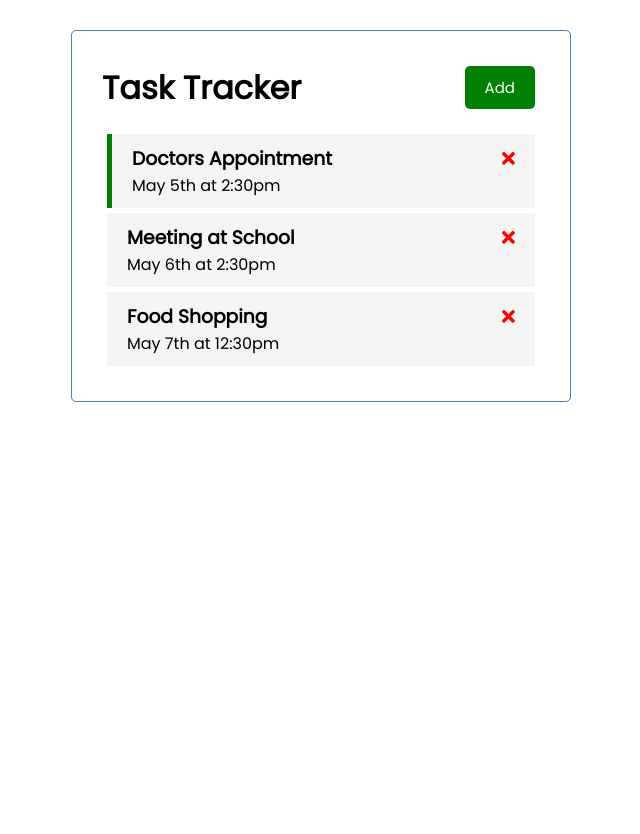
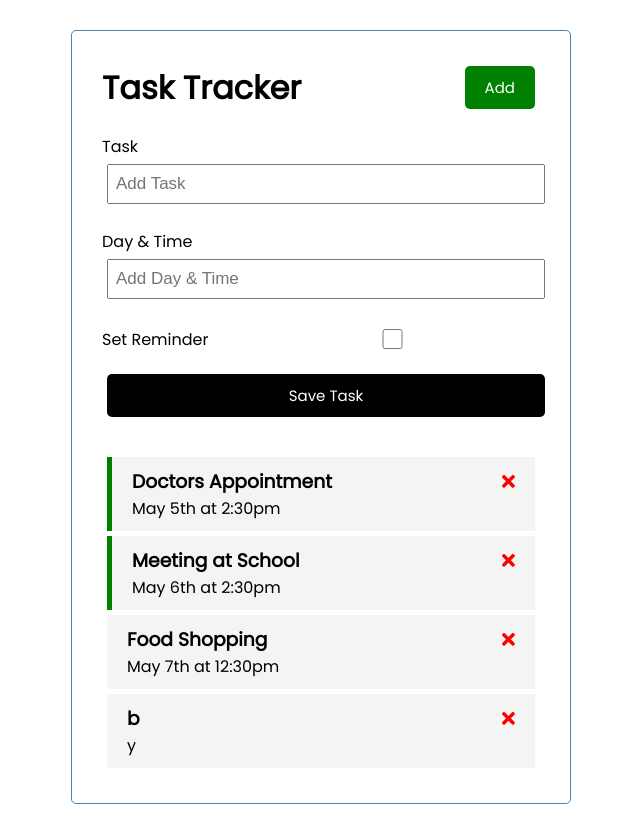
Before and after one commit to DavidMares22/angular-crash, an Angular app: page / in a window 1280 px wide. Shown: the whole page, without its empty margins (319-959 px from the left). Before the commit the page ends 800 px from the top, so only its background shows below. Built offline with nearby package versions, Linux system fonts and the light colour scheme; data requests are answered from the project's data file.

Commit message:
submit task

```diff
--- a/db.json
+++ b/db.json
@@ -10,13 +10,19 @@
       "id": 2,
       "text": "Meeting at School",
       "day": "May 6th at 2:30pm",
-      "reminder": false
+      "reminder": true
     },
     {
       "id": 3,
       "text": "Food Shopping",
       "day": "May 7th at 12:30pm",
       "reminder": false
+    },
+    {
+      "text": "b",
+      "day": "y",
+      "reminder": false,
+      "id": 4
     }
   ]
 }
--- a/src/app/app.module.ts
+++ b/src/app/app.module.ts
@@ -8,6 +8,8 @@ import { TaskComponent } from './components/task/task.component';
 import { TaskItemComponent } from './components/task-item/task-item.component';
 import { FontAwesomeModule } from '@fortawesome/angular-fontawesome';
 import { HttpClientModule } from '@angular/common/http';
+import { FormsModule } from '@angular/forms';
+import { AddTaskComponent } from './components/add-task/add-task.component';
 
 @NgModule({
   declarations: [
@@ -15,12 +17,14 @@ import { HttpClientModule } from '@angular/common/http';
     HeaderComponent,
     ButtonComponent,
     TaskComponent,
-    TaskItemComponent
+    TaskItemComponent,
+    AddTaskComponent
   ],
   imports: [
     BrowserModule,
     FontAwesomeModule,
     HttpClientModule,
+    FormsModule
   ],
   providers: [],
   bootstrap: [AppComponent]
--- /dev/null
+++ b/src/app/components/add-task/add-task.component.css
@@ -0,0 +1,3 @@
+.add-form{
+    margin-bottom: 40px;
+}
--- /dev/null
+++ b/src/app/components/add-task/add-task.component.html
@@ -0,0 +1,32 @@
+<form   class="add-form" (ngSubmit)="onSubmit()">
+    <div class="form-control">
+      <label for="text">Task</label>
+      <input
+        type="text"
+        name="text"
+        [(ngModel)]="text"
+        id="text"
+        placeholder="Add Task"
+      />
+    </div>
+    <div class="form-control">
+      <label for="day">Day & Time</label>
+      <input
+        type="text"
+        name="day"
+        [(ngModel)]="day"
+        id="day"
+        placeholder="Add Day & Time"
+      />
+    </div>
+    <div class="form-control form-control-check">
+      <label for="reminder">Set Reminder</label>
+      <input
+        type="checkbox"
+        name="reminder"
+        [(ngModel)]="reminder"
+        id="reminder"
+      />
+    </div>
+    <input type="submit" value="Save Task" class="btn btn-block" />
+  </form>
--- /dev/null
+++ b/src/app/components/add-task/add-task.component.ts
@@ -0,0 +1,41 @@
+import { Component, OnInit, Output,EventEmitter } from '@angular/core';
+import { Task } from './../../Task';
+
+
+@Component({
+  selector: 'app-add-task',
+  templateUrl: './add-task.component.html',
+  styleUrls: ['./add-task.component.css'],
+})
+export class AddTaskComponent implements OnInit {
+  @Output() onAddTask: EventEmitter<Task> = new EventEmitter();
+  text!: string;
+  day!: string;
+  reminder: boolean = false;
+
+  constructor() {}
+
+  ngOnInit(): void {}
+
+  onSubmit() {
+    if (!this.text) {
+      alert('Please add a task!');
+      return;
+    }
+
+    const newTask = {
+      text: this.text,
+      day: this.day,
+      reminder: this.reminder,
+    };
+
+    this.onAddTask.emit(newTask);
+
+    this.text = '';
+    this.day = '';
+    this.reminder = false;
+  }
+
+
+
+}
--- a/src/app/components/task/task.component.html
+++ b/src/app/components/task/task.component.html
@@ -1,3 +1,9 @@
+<app-add-task
+(onAddTask)="addTask($event)"
+>
+
+</app-add-task>
+
 <app-task-item
   *ngFor="let task of tasks"
   [task]="task"
--- a/src/app/components/task/task.component.ts
+++ b/src/app/components/task/task.component.ts
@@ -17,6 +17,12 @@ export class TaskComponent implements OnInit {
     });
   }
 
+  addTask(task: Task) {
+    this.taskService.addTask(task).subscribe((t) => {
+      return (this.tasks.push(t));
+    });
+  }
+
   deleteTask(task: Task) {
     this.taskService.deleteTask(task).subscribe(() => {
       return (this.tasks = this.tasks.filter((t) => t.id !== task.id));
@@ -25,6 +31,6 @@ export class TaskComponent implements OnInit {
 
   toggleReminder(task: Task) {
     task.reminder = !task.reminder;
-    this.taskService.updateTaskRemainder(task).subscribe()
+    this.taskService.updateTaskRemainder(task).subscribe();
   }
 }
--- a/src/app/services/task.service.ts
+++ b/src/app/services/task.service.ts
@@ -29,4 +29,9 @@ export class TaskService {
     const url = `${this.apiUrl}/${task.id}`;
     return this.http.put<Task[]>(url, task, httpOptions);
   }
+
+  addTask(task:Task): Observable<Task> {
+    return this.http.post<Task>(this.apiUrl, task, httpOptions);
+  }
+
 }
```
Also changed, not shown: 1 other file (tests, documents, lock files or other folders).
